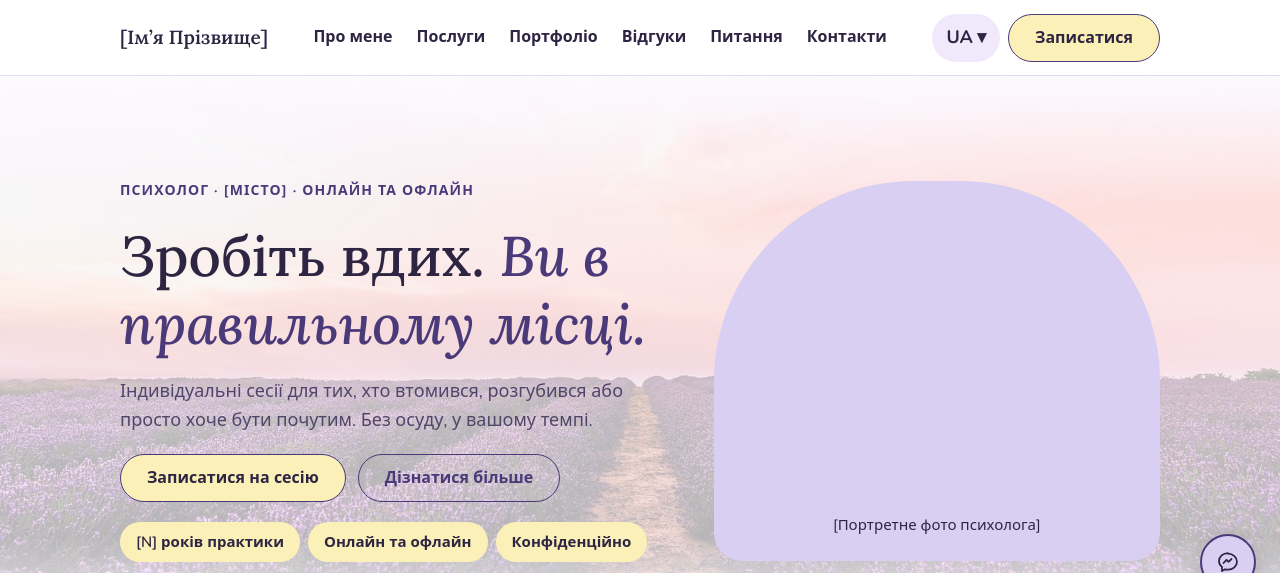
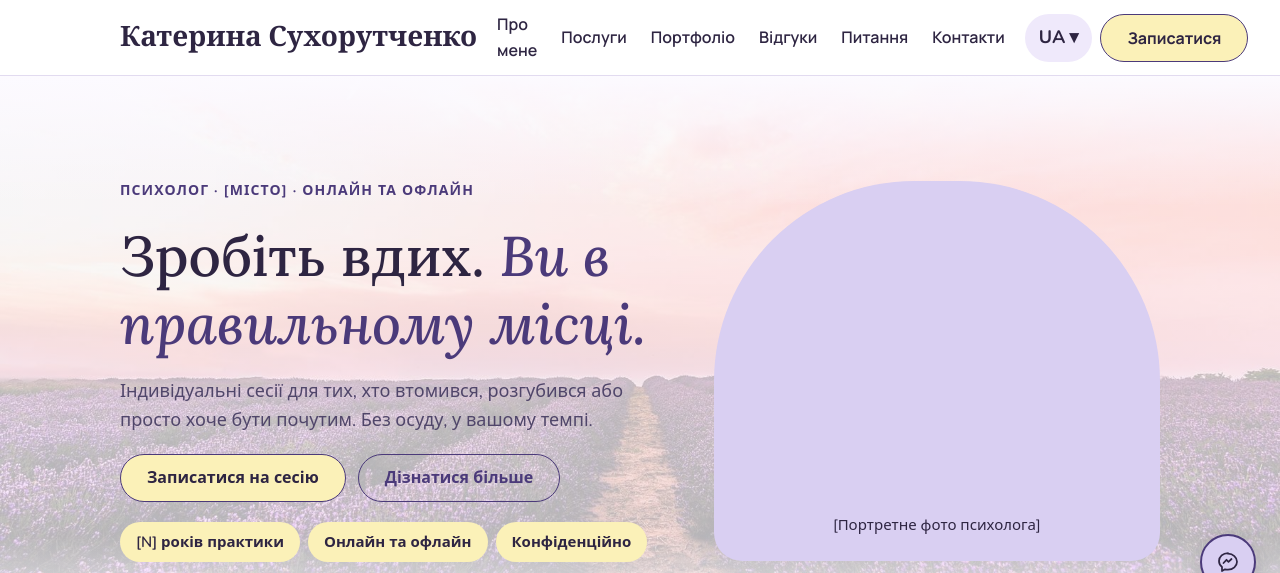
Before and after one commit to Denys-Bardinov/Psychologist, a Spring Boot app: page /uk/ in a window 1280 px wide. Shown: the top 573 px of the page. Run offline with Spring Boot 4, Linux system fonts and the light colour scheme.

Commit message:
KAN-10: Update desktop header fonts, name and nav link height
- Logo: Cormorant Garamond 700 (24px at 1100-1279px, 28px from 1280px)
- Nav: Manrope 600; "Записатися" button: Manrope 700 (new --font-header
  and --font-header-logo variables, Lora and Nunito unchanged elsewhere)
- Site name set to "Катерина Сухорутченко" (site.name, meta.title in uk and ru)
- Nav links are 48px tall (touch target), spacing kept
- Header side padding 40px at 1100-1279px so logo, nav and button fit
- Add kan-10-header subagent definition

Co-Authored-By: Claude Sonnet 5.5 <noreply@anthropic.com>

```diff
--- a/src/main/resources/messages_ru.properties
+++ b/src/main/resources/messages_ru.properties
@@ -1,7 +1,7 @@
 # Russian texts. Draft translation: needs review by a native speaker before launch.
-meta.title=[Имя Фамилия] — психолог
+meta.title=Катерина Сухорутченко — психолог
 meta.description=Индивидуальные сессии, сессии для пар и онлайн-консультации. Без осуждения, в вашем темпе.
-site.name=[Имя Фамилия]
+site.name=Катерина Сухорутченко
 skip=Перейти к содержанию
 
 nav.label=Основная навигация
--- a/src/main/resources/messages_uk.properties
+++ b/src/main/resources/messages_uk.properties
@@ -1,8 +1,8 @@
 # Ukrainian texts (main language). Text in [brackets] is a placeholder for client content.
 # To add a list item (service, portfolio work, review, FAQ), add the next number: services.4.title=...
-meta.title=[Ім’я Прізвище] — психолог
+meta.title=Катерина Сухорутченко — психолог
 meta.description=Індивідуальні сесії, сесії для пар та онлайн-консультації. Без осуду, у вашому темпі.
-site.name=[Ім’я Прізвище]
+site.name=Катерина Сухорутченко
 skip=Перейти до змісту
 
 nav.label=Основна навігація
--- a/src/main/resources/static/css/site.css
+++ b/src/main/resources/static/css/site.css
@@ -18,6 +18,9 @@
   --footer-text: #F2EEFB;
   --font-head: 'Lora', Georgia, serif;
   --font-body: 'Nunito', system-ui, sans-serif;
+
+  --font-header: 'Manrope', system-ui, sans-serif;
+  --font-header-logo: 'Cormorant Garamond', Georgia, serif;
   --hdr-h: 64px;
   --ease: 200ms ease;
 }
@@ -333,8 +336,14 @@ body.has-cookie .fab { bottom: 196px; }
   body { font-size: 18px; }
   h1 { font-size: 56px; }
   h2 { font-size: 40px; }
-  .hdr { padding: 0 120px; }
+  .hdr { padding: 0 40px; } /* KAN-10: 120px side padding left too little room for logo + nav + button at 1100px; restored from 1280px */
   .nav { display: flex; }
+  /* KAN-10: header fonts, desktop only (the footer logo keeps Lora) */
+  .hdr .logo { font-family: var(--font-header-logo); font-size: 24px; font-weight: 700; flex: none; overflow: visible; } /* 24px at 1100-1279px so the full name fits; 28px from 1280px (Cormorant has a small x-height) */
+  .nav { font-family: var(--font-header); font-weight: 600; gap: 8px; }
+  /* KAN-10: nav links were 26px tall; 48px touch target. 8px side padding + 8px gap = the old 24px spacing */
+  .nav a { display: inline-flex; align-items: center; min-height: 48px; padding: 0 8px; }
+  .hdr .cta { font-family: var(--font-header); font-weight: 700; }
   .menu { display: none; }
   .pad { padding: 104px 120px; }
   section.pad { --fade: 130px; }
@@ -344,6 +353,11 @@ body.has-cookie .fab { bottom: 196px; }
   .ft { padding: 48px 120px; }
 }
 
+@media (min-width: 1280px) {
+  .hdr { padding: 0 120px; }
+  .hdr .logo { font-size: 28px; }
+}
+
 @media (prefers-reduced-motion: reduce) {
   html { scroll-behavior: auto; }
   *, *::before, *::after { transition-duration: 0ms !important; animation-duration: 0ms !important; }
--- a/src/main/resources/templates/fragments/layout.html
+++ b/src/main/resources/templates/fragments/layout.html
@@ -11,7 +11,7 @@
   <link th:each="l : ${languages}" rel="alternate" th:hreflang="${l.path}" th:href="@{'/' + ${l.path} + '/' + ${subPath}}">
   <link rel="preconnect" href="https://fonts.googleapis.com">
   <link rel="preconnect" href="https://fonts.gstatic.com" crossorigin>
-  <link href="https://fonts.googleapis.com/css2?family=Lora:ital,wght@0,500;0,600;1,500&family=Nunito:wght@400;500;600;700&display=swap" rel="stylesheet">
+  <link href="https://fonts.googleapis.com/css2?family=Lora:ital,wght@0,500;0,600;1,500&family=Nunito:wght@400;500;600;700&family=Cormorant+Garamond:wght@700&family=Manrope:wght@600;700&display=swap" rel="stylesheet">
   <link rel="stylesheet" th:href="@{/css/site.css}">
   <script th:src="@{/js/site.js}" defer></script>
 </head>
```
Also changed, not shown: .claude/agents/kan-10-header.md (added).
